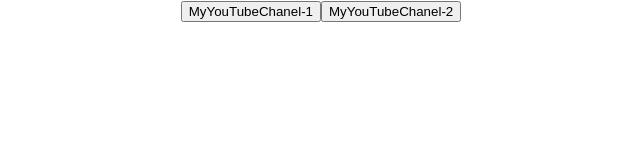
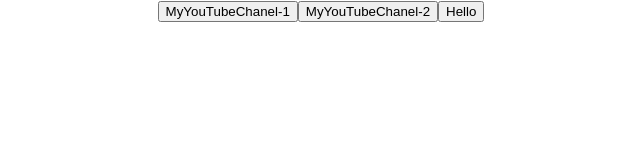
Before and after one commit to Kliapwnz/button, a React (Create React App) app: page / in a window 1280 px wide. Shown: the top 160 px of the page, without its empty margins (319-959 px from the left). Built offline with nearby package versions, Linux system fonts and the light colour scheme.

Commit message:
add StupidButton

```diff
--- a/src/App.tsx
+++ b/src/App.tsx
@@ -4,19 +4,21 @@ import {Button} from "./components/Button";
 
 
 function App() {
-    const Button1Foo = (subscriber:string,age:number) => {
-        console.log(subscriber,age)
+    const Button1Foo = (subscriber: string, age: number) => {
+        console.log(subscriber, age)
     }
-    const Button2Foo = (subscriber:string) => {
+    const Button2Foo = (subscriber: string) => {
+        console.log(subscriber)
+    }
+    const Button3Foo = (subscriber: string) => {
         console.log(subscriber)
     }
 
-
     return (
         <div className="App">
-            <Button name={"MyYouTubeChanel-1"} callBack={()=>Button1Foo("Im Kevin",21)} />
-            <Button name={"MyYouTubeChanel-2"} callBack={()=>Button2Foo("Im Ivan")}/>
-
+            <Button name={"MyYouTubeChanel-1"} callBack={() => Button1Foo("Im Kevin", 21)}/>
+            <Button name={"MyYouTubeChanel-2"} callBack={() => Button2Foo("Im Ivan")}/>
+            <Button name={"Hello"} callBack={() => Button3Foo("Im Stupid Button")}/>
         </div>
     );
 }
```
